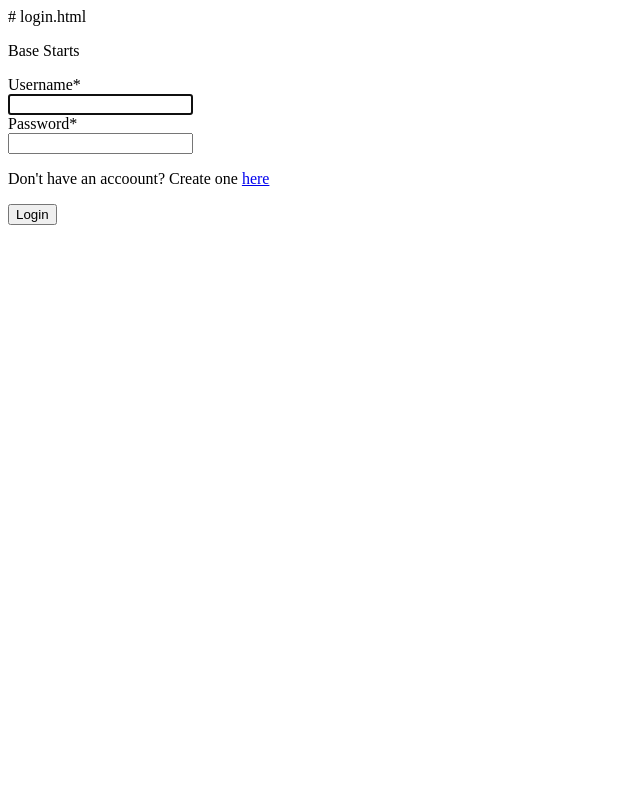
After one commit to Krishpandya682/SportsBuddy, a Django app: page /createUser/login/ in a window 1280 px wide. The commit adds this page. Shown: the whole page, without its empty margins (0-640 px from the left). Run offline with Django 3.2, Linux system fonts and the light colour scheme; some libraries are stand-ins or nearby versions.

Commit message:
Login Page Added

```diff
--- a/SportsBuddy/settings.py
+++ b/SportsBuddy/settings.py
@@ -26,7 +26,8 @@ SECRET_KEY = 'vl%^4asr4-&(!3dpm1w%a663+08p#&fv5m3fz84hvw*5gm(h+l'
 DEBUG = True
 
 ALLOWED_HOSTS = []
-
+LOGIN_REDIRECT_URL = "/home"
+LOGOUT_REDIRECT_URL = "/home"
 CRISPY_TEMPLATE_PACK="bootstrap4"
 # Application definition
 
--- a/SportsBuddy/urls.py
+++ b/SportsBuddy/urls.py
@@ -25,5 +25,5 @@ urlpatterns = [
     path('home/', include('SportsBuddyApp.urls')),
     path('admin/', admin.site.urls),
     path('createUser/', include('registration.urls')),
-    path("register/", v.register, name="register"),
+   # path("register/", v.register, name="register"),
 ]
--- /dev/null
+++ b/SportsBuddyApp/templates/registration/login.html
@@ -0,0 +1,17 @@
+# login.html
+{% extends "base.html" %}
+
+{% block title %}
+Login Here
+{% endblock %}
+
+{% load crispy_forms_tags %}
+
+{% block content %}
+<form method="post" class="from-group">
+    {% csrf_token %}
+    {{form|crispy}}
+    <p>Don't have an accoount? Create one <a href="/createUser/register">here</a></p>
+    <button type="submit" class="btn btn-success">Login</button>
+</form>
+{% endblock %}
--- a/registration/urls.py
+++ b/registration/urls.py
@@ -1,7 +1,8 @@
-from django.urls import path
+from django.urls import path, include
 
 from . import views
 
 urlpatterns = [
-    path('', views.register, name='Register'),
+    path('register', views.register, name='Register'),
+    path('', include("django.contrib.auth.urls")), # <-- added
 ]
--- a/registration/views.py
+++ b/registration/views.py
@@ -18,7 +18,7 @@ def register(response):
 	     if form.is_valid():
 	          form.save()
 
-	     return redirect("/home")
+	     return redirect("/createUser/login")
     else:
 	     form = RegisterForm()
 
```
Also changed, not shown: SportsBuddyApp/templates/SportsBuddyApp/index.html (+9 -6 lines), db.sqlite3.
